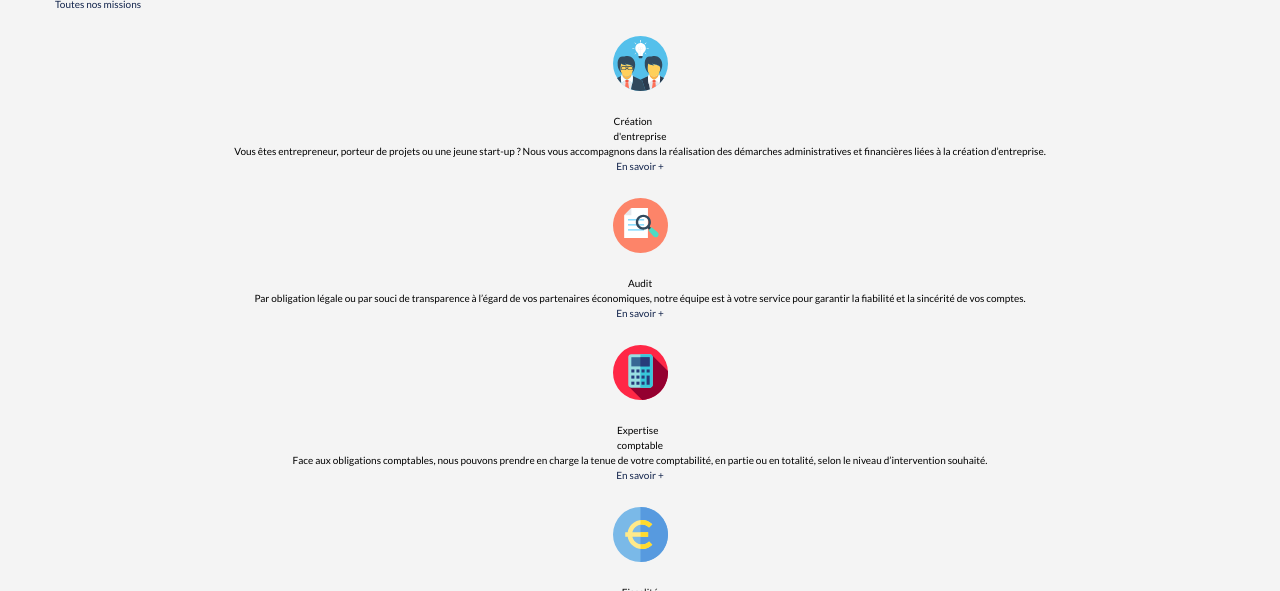
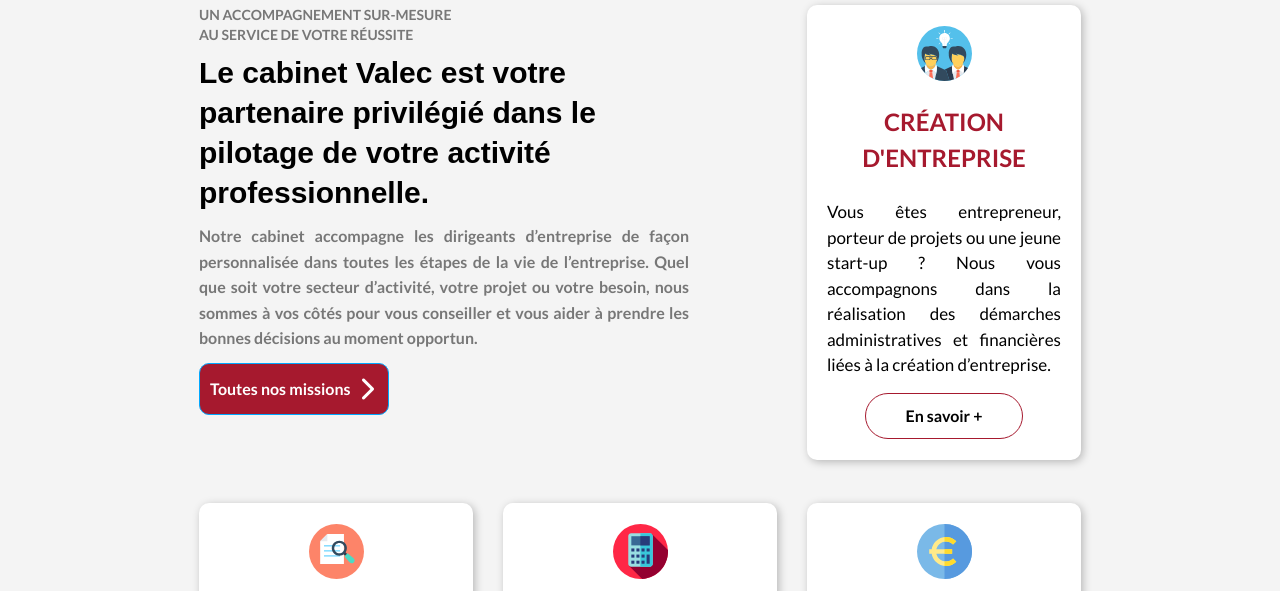
Before and after one commit to joseph-pelayo/valec, a website: page index.html in a window 1280 px wide. Shown: the part 2573-3164 px from the top of the page. Drawn offline with nearby package versions, Linux system fonts and the light colour scheme.

Commit message:
Intégration dans la homepage HTML/CSS de la section Missions

```diff
--- a/index.html
+++ b/index.html
@@ -409,58 +409,49 @@
             <div class="container">
                 <div class="missions-content">
                     <div class="missions-intro">
-                        <p>Un accompagnement sur-mesure au service de votre réussite</p>
+                        <p>Un accompagnement sur-mesure<br>au service de votre réussite</p>
                         <h4>Le cabinet Valec est votre partenaire privilégié dans le pilotage de votre activité professionnelle.</h4>
                         <p>Notre cabinet accompagne les dirigeants d’entreprise de façon personnalisée dans toutes les étapes de la vie de l’entreprise. Quel que soit votre secteur d’activité, votre projet ou votre besoin, nous sommes à vos côtés pour vous conseiller et vous aider à prendre les bonnes décisions au moment opportun.</p>
-                        <a href="#">Toutes nos missions</a>
+                        <a href="#" class="btn">
+                            Toutes nos missions
+                            <span class="icon icon-btn"><i class="fa-solid fa-chevron-right"></i></span>
+                        </a>
                     </div>
                     <div class="mission-card flex-cc">
-                        <div class="mission-logo">
                         <img src="./assets/img/icons/brainstorm-idea-icon.svg" alt="icone avec graphiques de couleurs">
-                        </div>
-                        <p>Création<br>d'entreprise</p>
-                        <p>Vous êtes entrepreneur, porteur de projets ou une jeune start-up ? Nous vous accompagnons dans la réalisation des démarches administratives et financières liées à la création d’entreprise.</p>
-                        <a href="#">En savoir +</a>
+                        <p class="mission-card-title flex-rc">Création<br>d'entreprise</p>
+                        <p class="mission-card-info">Vous êtes entrepreneur, porteur de projets ou une jeune start-up ? Nous vous accompagnons dans la réalisation des démarches administratives et financières liées à la création d’entreprise.</p>
+                        <a href="#" class="mission-btn">En savoir +</a>
                     </div>
                     <div class="mission-card flex-cc">
-                        <div class="mission-logo">
                         <img src="./assets/img/icons/search-icon.svg" alt="icone avec graphiques de couleurs">
-                        </div>
-                        <p>Audit</p>
-                        <p>Par obligation légale ou par souci de transparence à l’égard de vos partenaires économiques, notre équipe est à votre service pour garantir la fiabilité et la sincérité de vos comptes.</p>
-                        <a href="#">En savoir +</a>
+                        <p class="mission-card-title flex-rc">Audit</p>
+                        <p class="mission-card-info">Par obligation légale ou par souci de transparence à l’égard de vos partenaires économiques, notre équipe est à votre service pour garantir la fiabilité et la sincérité de vos comptes.</p>
+                        <a href="#" class="mission-btn">En savoir +</a>
                     </div>
                     <div class="mission-card flex-cc">
-                        <div class="mission-logo">
                         <img src="./assets/img/icons/calculator-icon.svg" alt="icone avec graphiques de couleurs">
-                        </div>
-                        <p>Expertise<br>comptable</p>
-                        <p>Face aux obligations comptables,  nous pouvons prendre en charge la tenue de votre comptabilité, en partie ou en totalité, selon le niveau d’intervention souhaité.</p>
-                        <a href="#">En savoir +</a>
+                        <p class="mission-card-title flex-rc">Expertise<br>comptable</p>
+                        <p class="mission-card-info">Face aux obligations comptables,  nous pouvons prendre en charge la tenue de votre comptabilité, en partie ou en totalité, selon le niveau d’intervention souhaité.</p>
+                        <a href="#" class="mission-btn">En savoir +</a>
                     </div>
                     <div class="mission-card flex-cc">
-                        <div class="mission-logo">
                         <img src="./assets/img/icons/euro-icon.svg" alt="icone avec graphiques de couleurs">
-                        </div>
-                        <p>Fiscalité</p>
-                        <p>Notre cabinet peut également agir sur des problématiques fiscales et effectuer, dans les délais légaux, toutes les déclarations fiscales pour le compte de votre entreprise.</p>
-                        <a href="#">En savoir +</a>
+                        <p class="mission-card-title flex-rc">Fiscalité</p>
+                        <p class="mission-card-info">Notre cabinet peut également agir sur des problématiques fiscales et effectuer, dans les délais légaux, toutes les déclarations fiscales pour le compte de votre entreprise.</p>
+                        <a href="#" class="mission-btn">En savoir +</a>
                     </div>
                     <div class="mission-card flex-cc">
-                        <div class="mission-logo">
                         <img src="./assets/img/icons/human-resources-icon.svg" alt="icone avec graphiques de couleurs">
-                        </div>
-                        <p>Paie & social</p>
-                        <p>La réglementation sociale évolue sans cesse. Nous vous proposons un panel de services afin de vous libérer des contraintes de la paie et de la gestion de vos salariés.</p>
-                        <a href="#">En savoir +</a>
+                        <p class="mission-card-title flex-rc">Paie & social</p>
+                        <p class="mission-card-info">La réglementation sociale évolue sans cesse. Nous vous proposons un panel de services afin de vous libérer des contraintes de la paie et de la gestion de vos salariés.</p>
+                        <a href="#" class="mission-btn">En savoir +</a>
                     </div>
                     <div class="mission-card flex-cc">
-                        <div class="mission-logo">
                         <img src="./assets/img/icons/justice-scale-icon.svg" alt="icone avec graphiques de couleurs">
-                        </div>
-                        <p>Juridique</p>
-                        <p>Dans le cadre du droit des sociétés, nous vous assistons dans les tâches juridiques courantes comme dans les travaux spécifiques de la vie de votre entreprise.</p>
-                        <a href="#">En savoir +</a>
+                        <p class="mission-card-title flex-rc">Juridique</p>
+                        <p class="mission-card-info">Dans le cadre du droit des sociétés, nous vous assistons dans les tâches juridiques courantes comme dans les travaux spécifiques de la vie de votre entreprise.</p>
+                        <a href="#" class="mission-btn">En savoir +</a>
                     </div>
                 </div>
             </div>
--- a/scss/base/_base.scss
+++ b/scss/base/_base.scss
@@ -193,7 +193,6 @@
     display: flex;
     justify-content: center;
     align-items: center;
-    // flex-wrap: wrap;
 }
 
 .data-container {
@@ -232,3 +231,83 @@
     font-weight: 700;
     text-align: center;
 }
+
+// Missions Details Section
+
+.missions-content {
+    display: flex;
+    justify-content: center;
+    align-items: flex-start;
+    flex-wrap: wrap;
+    gap: 43px 30px;
+    padding: 0 55px;
+    margin: 68px 36px;
+}
+
+.missions-intro {
+    width: 57.8rem;
+    padding-right: 8.8rem;
+}
+
+.missions-intro p {
+    font-family: 'Lato', sans-serif;
+    font-size: 14px;
+    font-weight: 700;
+    color: #777777;
+}
+
+.missions-intro p:nth-child(1) {
+    text-transform: uppercase;
+    line-height: 20px;
+    margin-bottom: 8px;
+}
+
+.missions-intro h4 {
+    font-family: 'OpenSans', sans-serif;
+    font-size: 30px;
+    font-weight: 700;
+    color: #000;
+    line-height: 40px;
+    margin-bottom: 10px;
+}
+
+.missions-intro p:nth-child(3) {
+    font-family: 'Lato', sans-serif;
+    font-size: 16px;
+    font-weight: 900;
+    line-height: 25.6px;
+    margin-bottom: 12px;
+    text-align: justify;
+}
+
+.mission-card {
+    width: 27.4rem;
+    padding: 21px 0;
+    background-color: #fff;
+    box-shadow: 2px 2px 8px 0 rgba(0, 0, 0, 0.25);
+    border-radius: 10px;
+    row-gap: 15px;
+}
+
+.mission-card img {
+    width: 55px;
+}
+
+.mission-card-title {
+    height: 8.8rem;
+    font-family: 'Lato', sans-serif;
+    font-size: 24px;
+    font-weight: 900;
+    text-align: center;
+    color: $vivid-burgundy-color;
+    text-transform: uppercase;
+}
+
+.mission-card-info {
+    font-family: 'Lato', sans-serif;
+    font-size: 17px;
+    font-weight: 400;
+    text-align: justify;
+    color: $black-color;
+    padding: 0 20px;
+}
--- a/scss/components/_buttons.scss
+++ b/scss/components/_buttons.scss
@@ -69,3 +69,40 @@
 .about-employee-content .icon-btn {
     font-size: 16px;
 }
+
+
+.mission-btn {
+    display: inline-flex;
+    justify-content: center;
+    align-items: center;
+    font-family: 'Lato', sans-serif;
+    font-size: 16px;
+    font-weight: 700;
+    color: $black-color;
+    padding: 10px 39px;
+    background-color: #fff;
+    border: 1px solid $vivid-burgundy-color;
+    border-radius: 50px;
+}
+
+.missions-content .btn {
+
+    display: flex;
+    justify-content: flex-start;
+    align-items: center;
+    column-gap: 7px;
+    width: 19rem;
+    padding: 10.5px 10px;
+    font-family: $font-family-primary;
+    font-size: 16px;
+    font-weight: 700;
+    color: $white-color;
+    background-color: $vivid-burgundy-color;
+    border-color: 1px solid $vivid-burgundy-color;
+    border-radius: 10px;
+}
+
+.mission-btn:hover {
+    background-color: $vivid-burgundy-color;
+    color: #fff;
+}
```
Also changed, not shown: dist/css/style.css. Lines whose indentation alone changed are shown as unchanged.
